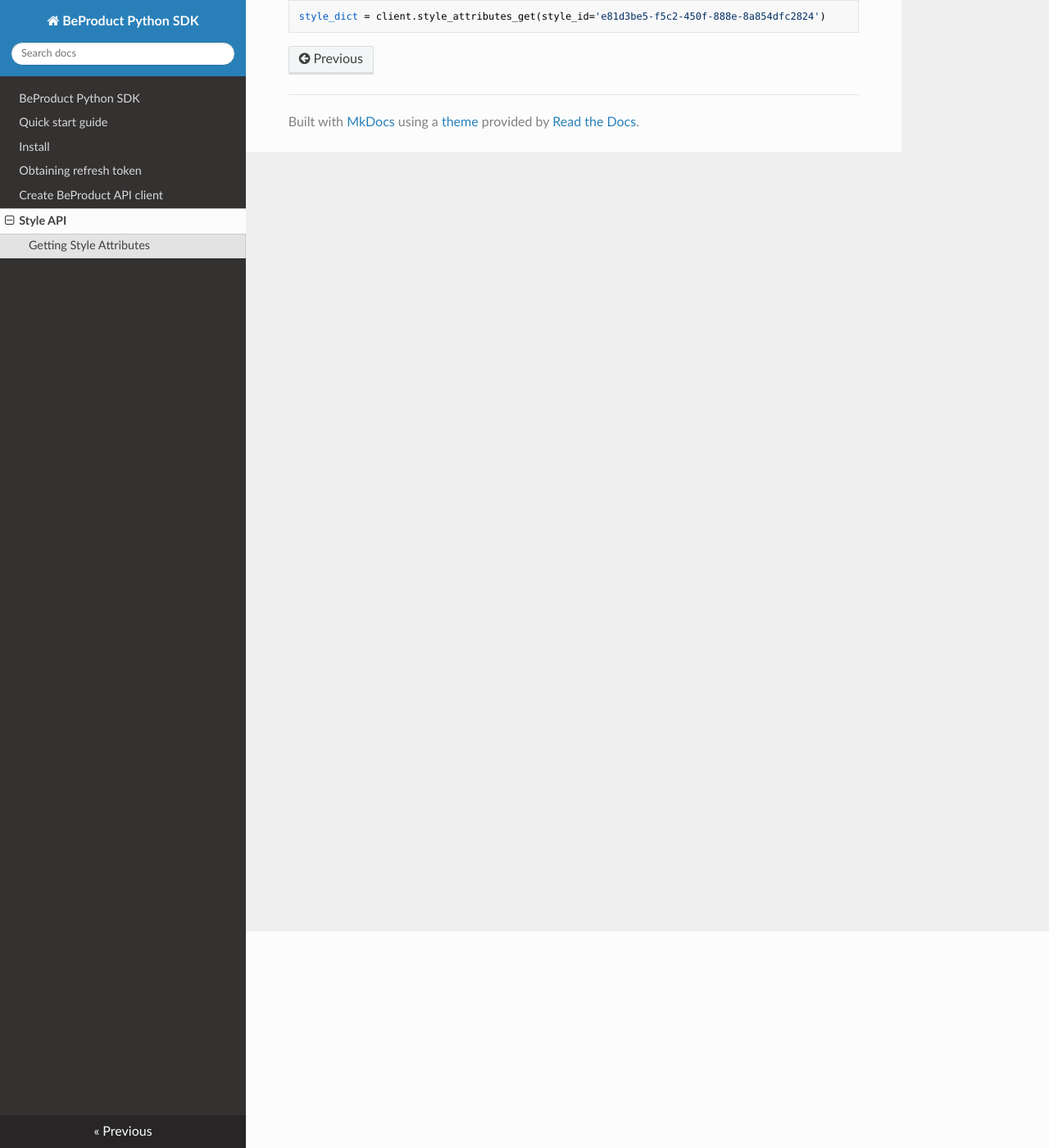
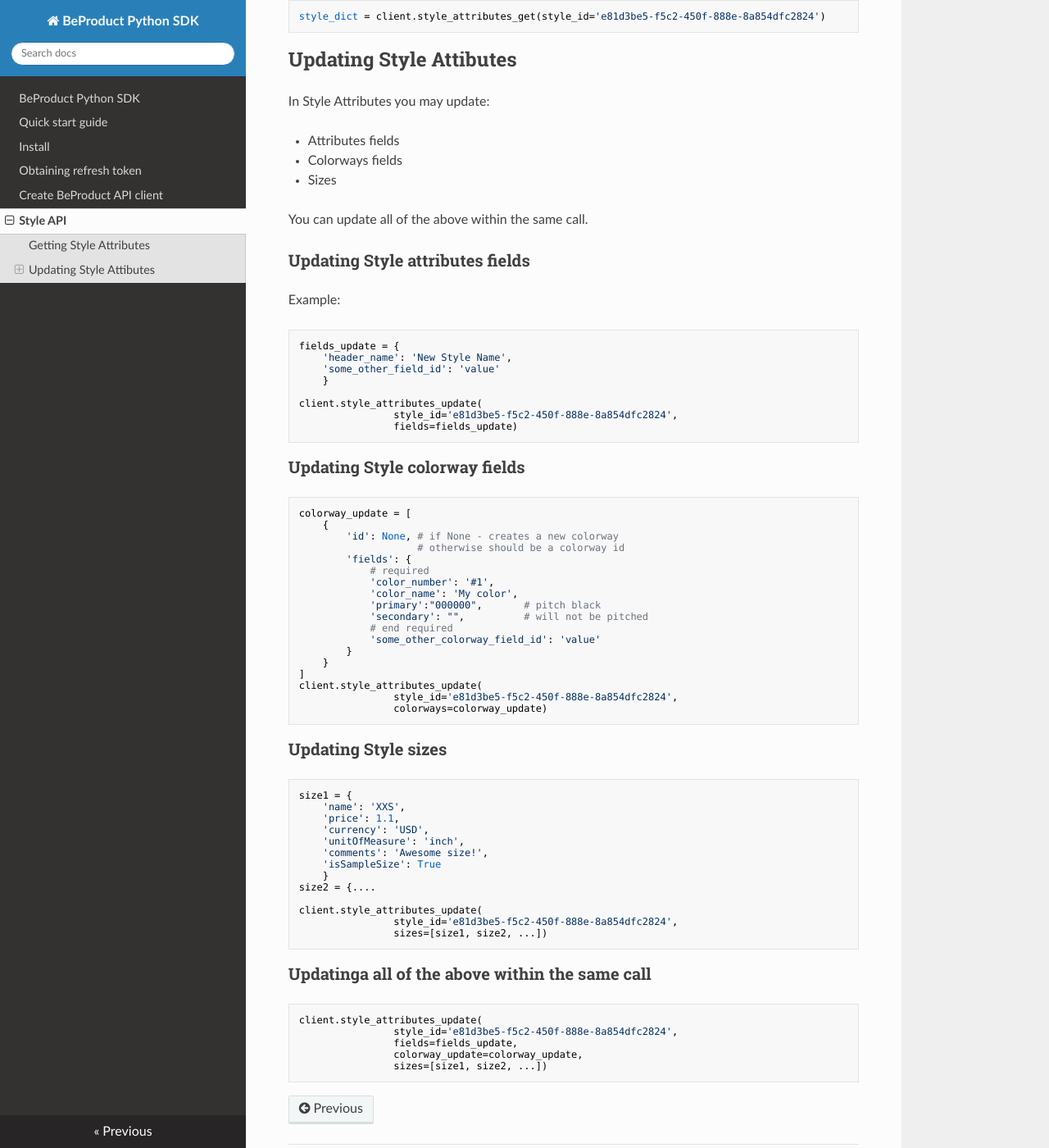
Before and after one commit to BeProduct/BeProduct.Python.SDK, an MkDocs documentation site: the page built from docs/040-style-api.md, in a window 1280 px wide and 1400 px high, scrolled down 264 px. Shown: the whole window at 82% size. Built offline with MkDocs 1.6.1, drawn with Linux system fonts in a browser that asks for light colours; nearby versions of some CDN libraries.

Commit message:
style update added

````diff
--- a/docs/040-style-api.md
+++ b/docs/040-style-api.md
@@ -7,3 +7,74 @@
 ```
 style_dict = client.style_attributes_get(style_id='e81d3be5-f5c2-450f-888e-8a854dfc2824')
 ```
+
+## Updating Style Attibutes
+
+In Style Attributes you may update:
+
+* Attributes fields
+* Colorways fields
+* Sizes
+
+You can update all of the above within the same call.
+
+### Updating Style attributes fields
+Example:
+```python
+fields_update = {
+    'header_name': 'New Style Name',
+    'some_other_field_id': 'value'
+    }
+
+client.style_attributes_update(
+                style_id='e81d3be5-f5c2-450f-888e-8a854dfc2824',
+                fields=fields_update)
+```
+
+### Updating Style colorway fields
+```python
+colorway_update = [
+    {
+        'id': None, # if None - creates a new colorway
+                    # otherwise should be a colorway id
+        'fields': {
+            # required
+            'color_number': '#1',
+            'color_name': 'My color',
+            'primary':"000000",       # pitch black
+            'secondary': "",          # will not be pitched
+            # end required
+            'some_other_colorway_field_id': 'value'
+        }
+    }
+]
+client.style_attributes_update(
+                style_id='e81d3be5-f5c2-450f-888e-8a854dfc2824',
+                colorways=colorway_update)
+```
+
+### Updating Style sizes
+```python
+size1 = {
+    'name': 'XXS',
+    'price': 1.1,
+    'currency': 'USD',
+    'unitOfMeasure': 'inch',
+    'comments': 'Awesome size!',
+    'isSampleSize': True
+    }
+size2 = {....
+
+client.style_attributes_update(
+                style_id='e81d3be5-f5c2-450f-888e-8a854dfc2824',
+                sizes=[size1, size2, ...])
+```
+
+### Updatinga all of the above within the same call
+```python
+client.style_attributes_update(
+                style_id='e81d3be5-f5c2-450f-888e-8a854dfc2824',
+                fields=fields_update,
+                colorway_update=colorway_update,
+                sizes=[size1, size2, ...])
+```
--- a/setup.cfg
+++ b/setup.cfg
@@ -1,6 +1,6 @@
 [metadata]
 name = beproduct
-version = 0.0.4
+version = 0.0.5
 author = Yuri Golub
 author_email = support@beproduct.com
 description = BeProduct Public API SDK
````
Also changed, not shown: 2 other files.
